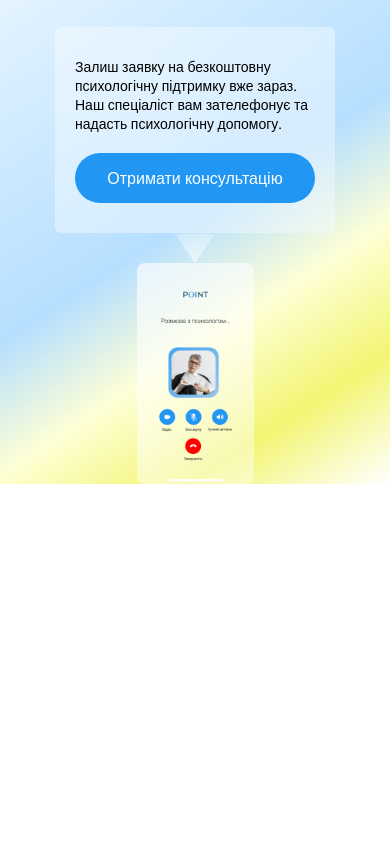
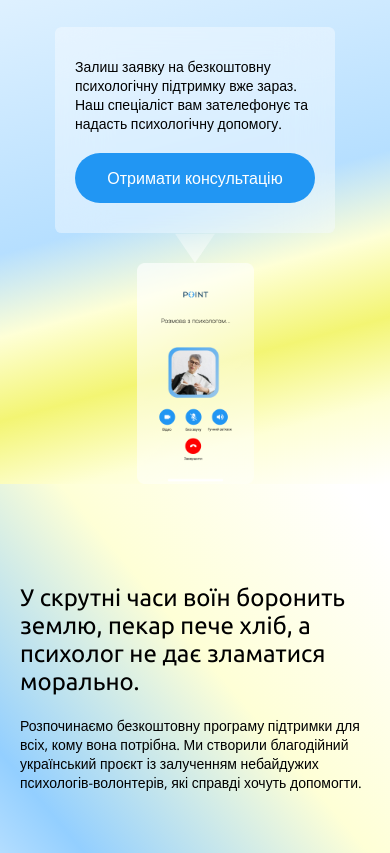
Before and after one commit to StanislavProtashchuk/PsyHelp, a website built with Parcel: page src/index.html in a window 390 px wide. Shown: the part 247-1100 px from the top of the page. Before the commit the page ends 844 px from the top, so only its background shows below. Built offline with nearby package versions, Linux system fonts and the light colour scheme.

Commit message:
descriptionMobile

```diff
--- a/src/index.html
+++ b/src/index.html
@@ -52,7 +52,17 @@
   <!-- --------------------------program-description---------------------------------- -->
 
   <section class="program-description">
-
+    <div class="container">
+<h2 class="program-description__title">
+  У скрутні часи воїн боронить землю, пекар пече хліб, а психолог
+  не дає зламатися морально.
+</h2>
+<p class="program-description__text">
+  Розпочинаємо безкоштовну програму підтримки для всіх, кому вона потрібна. Ми створили благодійний український проєкт із
+  залученням небайдужих психологів-волонтерів, які справді хочуть допомогти.
+</p>
+<img src="./images/mobile/plane.png" alt="">
+</div>
   </section>
 
 </main>
--- a/src/sass/components/_container.scss
+++ b/src/sass/components/_container.scss
@@ -5,9 +5,5 @@
 }
 
 .header-hero-wrapper {
-  // width: 100%;
-  // background: url(../images/mobile/Ellipse1.png);
-  // background-size: cover;
-
-  background: linear-gradient(147deg, white 5%, #b6dfff 60%, #feffd6, #f3f573, white);
+  background: linear-gradient(165deg, white 5%, #b6dfff 60%, #feffd6, #f3f573, #feffd6, white);
 }
--- /dev/null
+++ b/src/sass/layout/_program-description.scss
@@ -0,0 +1,24 @@
+.program-description {
+  padding-top: 100px;
+  background: linear-gradient(230deg, white 5%, #feffd6, #93cfff, white);
+}
+
+.program-description__title {
+  font-family: Ubuntu;
+  font-style: normal;
+  font-weight: normal;
+  font-size: 24px;
+  line-height: 28px;
+
+  color: #000000;
+
+  margin-bottom: 20px;
+}
+
+.program-description__text {
+  font-weight: 300;
+  font-size: 14px;
+  line-height: 19px;
+
+  color: #000000;
+}
--- a/src/sass/main.scss
+++ b/src/sass/main.scss
@@ -3,3 +3,4 @@
 @import './components/container';
 @import './layout/header';
 @import './layout/hero';
+@import './layout/program-description';
```
Also changed, not shown: src/images/mobile/plane.png (added).
